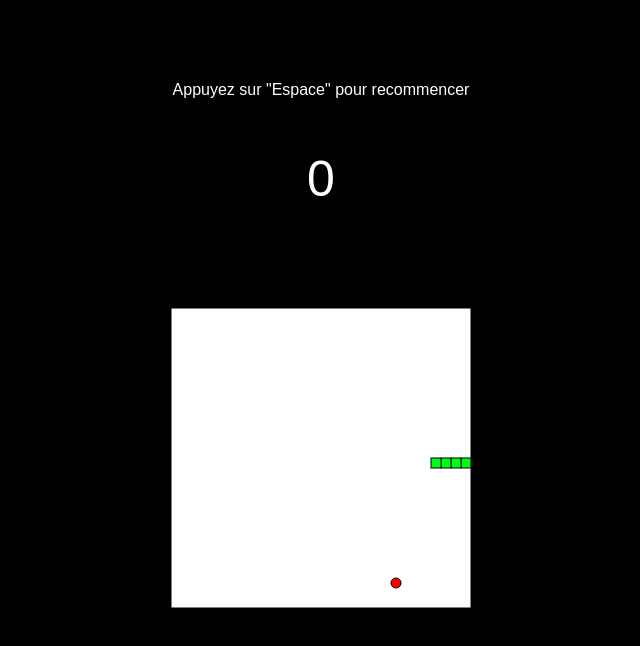
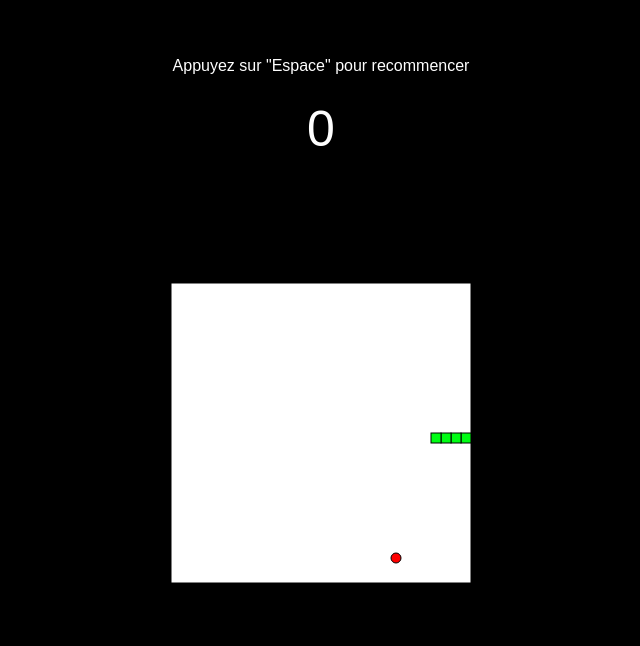
Before and after one commit to BriceDO/snake_game, a plain HTML site: page index.html in a window 1280 px wide. Shown: the whole page, without its empty margins (319-959 px from the left). Drawn offline with Linux system fonts and the light colour scheme.

Commit message:
fixed visual

```diff
--- a/style.css
+++ b/style.css
@@ -10,18 +10,18 @@ body {
 }
 
 #canvas {
-    margin-top: 100px;
+    margin-top: 125px;
 }
 
 #score {
-    margin-top: 150px;
+    margin-top: 100px;
     color: #fefefe;
     font-size: 50px;
 }
 
 #recommencer {
     position: fixed;
-    top: 5%;
+    top: 2%;
     left: 50%;
     transform: translate(-50%, -50%);
     color: #fefefe;
```
